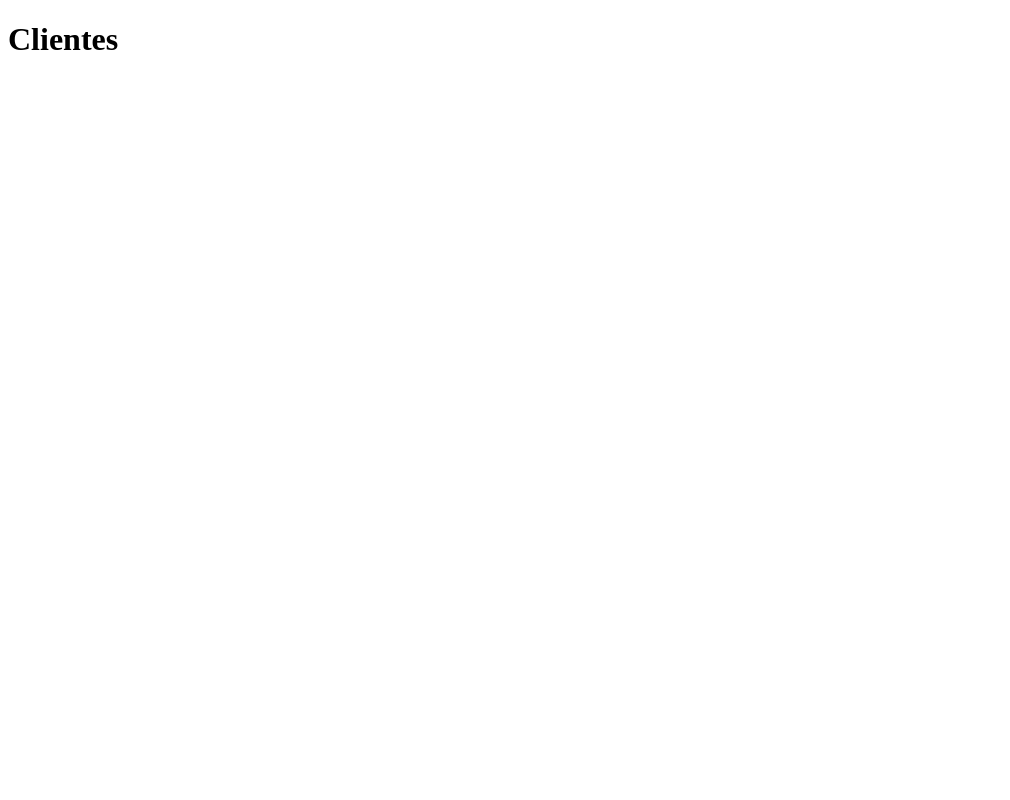
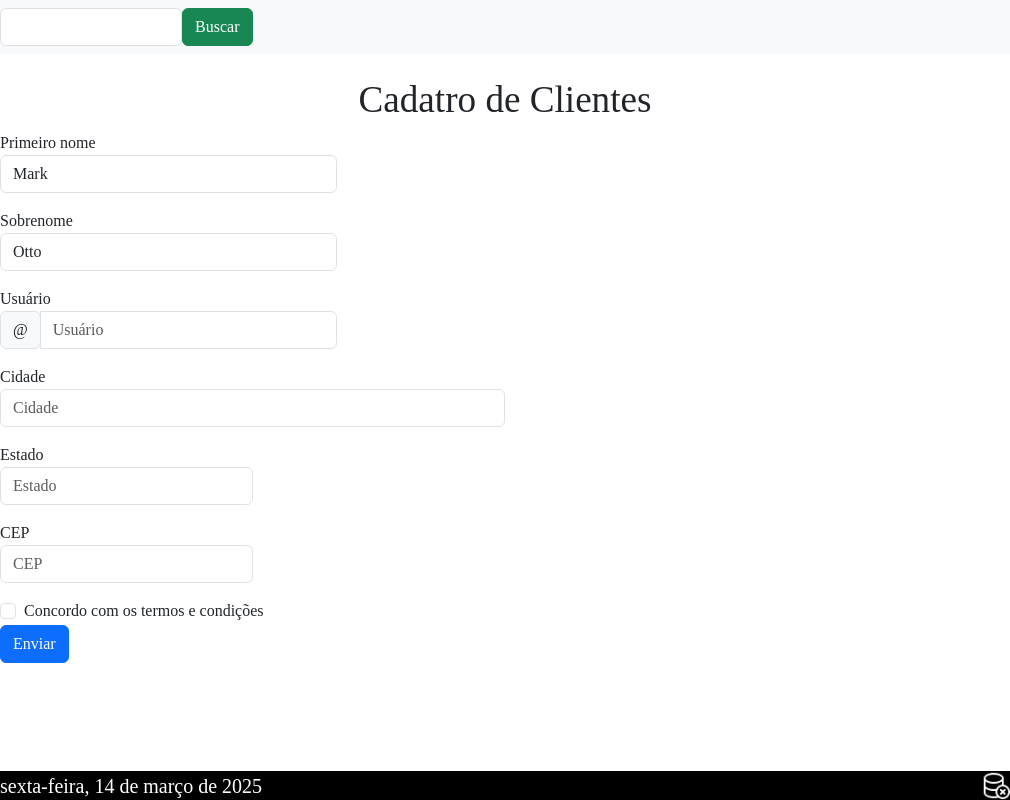
Before and after one commit to BielCoutinho/cadastrodeclientes, an Electron app: page src/views/index.html in a window 1010 px wide. Drawn offline with Linux system fonts and the light colour scheme; a web font is replaced by a local one.

Commit message:
Atualização

```diff
--- a/main.js
+++ b/main.js
@@ -108,6 +108,10 @@ const template = [
         type: 'separator'
       },
       {
+        label: 'Recarregar',
+        role: "reload"
+      },
+      {
         label: 'DevTools',
         role: 'toggleDevTools'
       }
--- /dev/null
+++ b/src/public/css/style.css
@@ -0,0 +1,30 @@
+@charset "UTF-8";
+
+@font-face {
+    font-family: "static";
+    src: url("../static/NotoSansJP-Black.ttf");
+}
+
+
+body {
+    font-family: "static";
+}
+
+
+footer {
+    background-color: rgb(0, 0, 0);
+    display: flex;
+    justify-content: space-between;
+    width: 100%;
+    height: 29px;
+    text-align: center;
+    position: fixed;
+    bottom: 0;
+}
+
+
+footer p {
+    color: #fff;
+    font-size: 1.25em;
+    padding-top: 7;
+}
--- a/src/views/index.html
+++ b/src/views/index.html
@@ -5,8 +5,92 @@
     <meta name="viewport" content="width=device-width, initial-scale=1.0">
     <meta http-equiv="Content-Security-Policy" content="script-src 'self' 'unsafe-inline'">
     <title>Cadastro</title>
+    <link rel="stylesheet" href="../public/css/bootstrap.min.css">
+    <!--CSS personalizado sempre após o CSS do bootstrap-->
+    <link rel="stylesheet" href="../public/css/style.css">
 </head>
 <body>
-    <h1>Clientes</h1>
+
+
+    <div>
+        <nav class="navbar navbar-light bg-light">
+            <div class="col-md-3">
+                <form class="d-flex">
+                    <input class="form-control mr-sm-2" type="search"  aria-label="Buscar">
+                    <button class="btn btn-success my-2 my-sm-0" type="submit">Buscar</button>
+                  </form>
+            </div>
+
+          </nav>
+    </div>
+    <br>
+    <div class="container text-center">
+        <h1>Cadatro de Clientes</h1>
+    </div>
+
+    <form>
+        <div class="form-row">
+          <div class="col-md-4 mb-3">
+            <label for="validationDefault01">Primeiro nome</label>
+            <input type="text" class="form-control" id="validationDefault01" placeholder="Nome" value="Mark" required>
+          </div>
+          <div class="col-md-4 mb-3">
+            <label for="validationDefault02">Sobrenome</label>
+            <input type="text" class="form-control" id="validationDefault02" placeholder="Sobrenome" value="Otto" required>
+          </div>
+          <div class="col-md-4 mb-3">
+            <label for="validationDefaultUsername">Usuário</label>
+            <div class="input-group">
+              <div class="input-group-prepend">
+                <span class="input-group-text" id="inputGroupPrepend2">@</span>
+              </div>
+              <input type="text" class="form-control" id="validationDefaultUsername" placeholder="Usuário" aria-describedby="inputGroupPrepend2" required>
+            </div>
+          </div>
+        </div>
+        <div class="form-row">
+          <div class="col-md-6 mb-3">
+            <label for="validationDefault03">Cidade</label>
+            <input type="text" class="form-control" id="validationDefault03" placeholder="Cidade" required>
+          </div>
+          <div class="col-md-3 mb-3">
+            <label for="validationDefault04">Estado</label>
+            <input type="text" class="form-control" id="validationDefault04" placeholder="Estado" required>
+          </div>
+          <div class="col-md-3 mb-3">
+            <label for="validationDefault05">CEP</label>
+            <input type="text" class="form-control" id="validationDefault05" placeholder="CEP" required>
+          </div>
+        </div>
+        <div class="form-group">
+          <div class="form-check">
+            <input class="form-check-input" type="checkbox" value="" id="invalidCheck2" required>
+            <label class="form-check-label" for="invalidCheck2">
+              Concordo com os termos e condições
+            </label>
+          </div>
+        </div>
+        <button class="btn btn-primary" type="submit">Enviar</button>
+      </form>
+
+
+
+
+
+
+
+
+
+    <footer>
+        <p id="dataAtual"></p>
+        <img src="../public/img/dboff.png" alt="icone do banco">
+    </footer>
+
+
+    <script src="../public/js/bootstrap.min.js"></script>
+
+    <!--Processo de renderização-->
+    <script src="../views/renderer.js"></script>
+
 </body>
 </html>
--- /dev/null
+++ b/src/views/renderer.js
@@ -0,0 +1,20 @@
+/**
+ * Processo de renderização do documento index.html
+ */
+
+console.log("Processo de Renderização")
+
+
+// inserção da data no rodapé
+function obterData() {
+    const data = new Date()
+    const options = {
+        weekday: 'long',
+        year: 'numeric',
+        month: 'long',
+        day: 'numeric'
+    }
+    return data.toLocaleDateString('pt-BR', options)
+}
+
+document.getElementById('dataAtual').innerHTML = obterData()
```
Also changed, not shown: src/views/sobre.html (+5 -0 lines), src/public/css/bootstrap.min.css (added), src/public/img/dboff.png (added), src/public/img/dbon.png (added), src/public/js/bootstrap.min.js (added), 9 other files.
